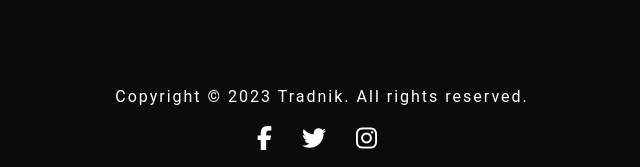
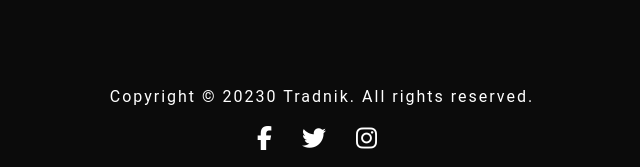
Before and after one commit to Edw4rdCod3/tradnik.visual, a plain HTML site: page info.html in a window 1280 px wide. Shown: the part 917-1084 px from the top of the page, 318-958 px from the left. Drawn offline with Linux system fonts and the light colour scheme.

Commit message:
Update info.html

```diff
--- a/info.html
+++ b/info.html
@@ -102,7 +102,7 @@
 <script src="script.js"></script>
 
   <footer>
-  Copyright © 2023 Tradnik. All rights reserved.
+  Copyright © 20230 Tradnik. All rights reserved.
   <div class="social-icons-container">
     <a href="#"><i class="fab fa-facebook-f"></i></a>
     <a href="#"><i class="fab fa-twitter"></i></a>
```
